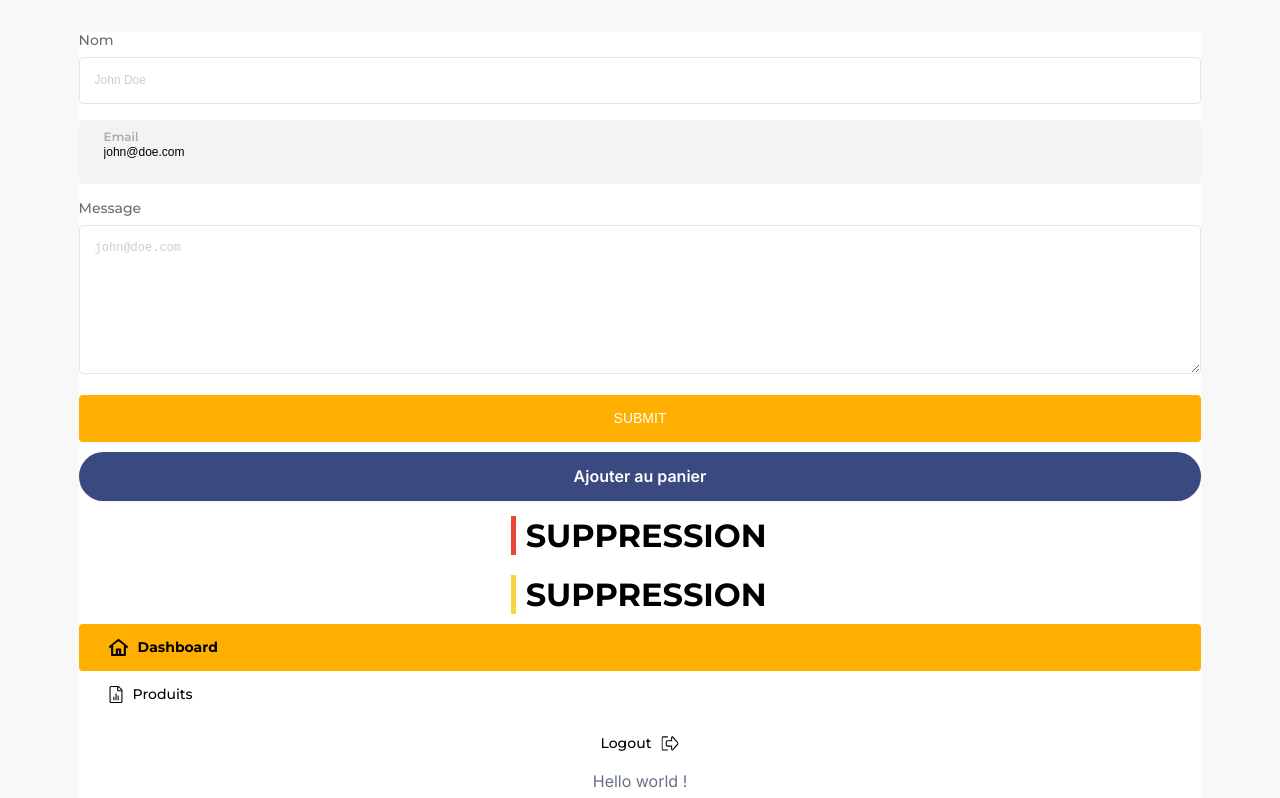
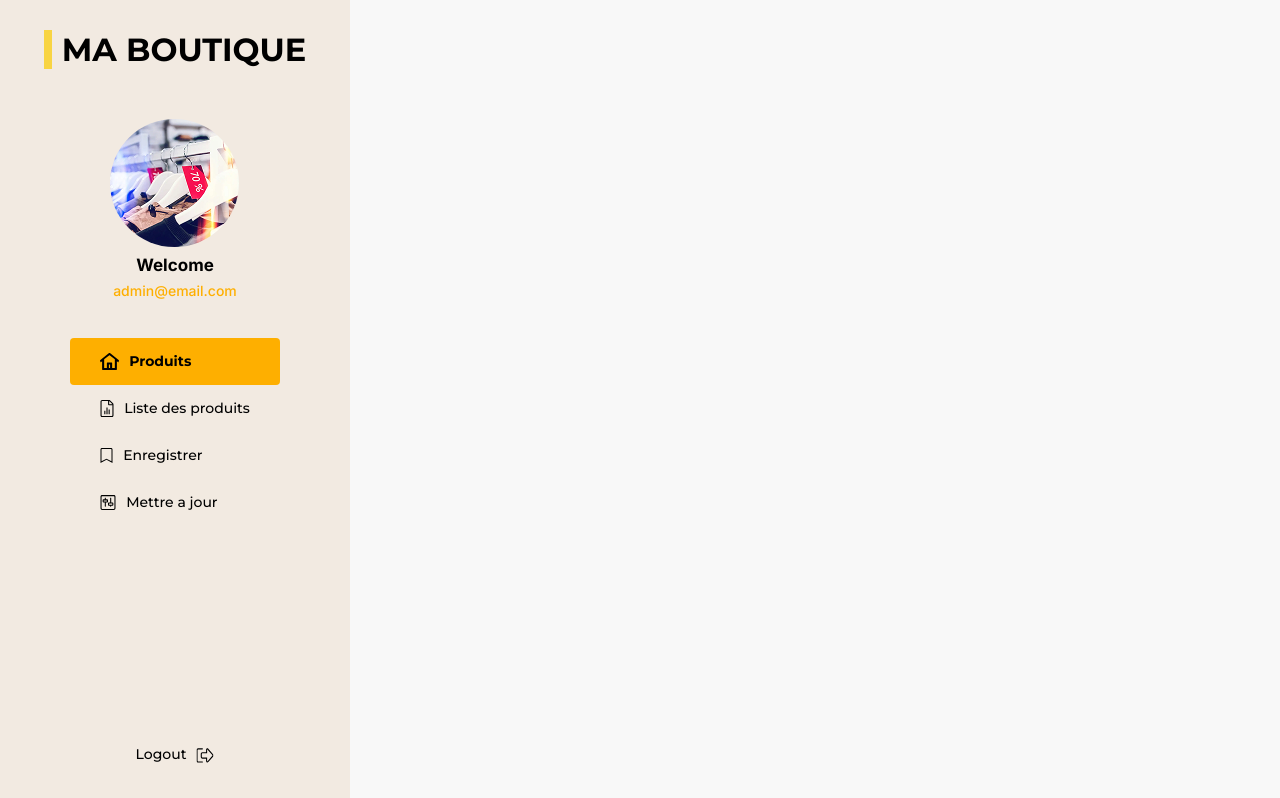
Before and after one commit to cia-formation/projet-e-commerce-react, a React (Vite) app: page / in a window 1280 px wide. Shown: the top 798 px of the page. Built offline with nearby package versions, Linux system fonts and the light colour scheme.

Commit message:
Sidebar component created

```diff
--- a/src/App.jsx
+++ b/src/App.jsx
@@ -16,18 +16,21 @@ import { shoes } from './assets/images'
 import Tag from './components/Tag/Tag'
 import Pagination from './components/Pagination/Pagination'
 import Hero from './components/Hero/Hero'
+import Sidebar from './layouts/Sidebar/Sidebar'
 
 function App() {
 
   return (
     <main className='app'>
-      <InputText label="Nom" placeholder="John Doe" name="name" type="text" />
+      {/* <InputText label="Nom" placeholder="John Doe" name="name" type="text" />
       <InputText label="Email" placeholder="john@doe.com" name="email" type="email" labelInlined/>
       <InputText label="Message" placeholder="john@doe.com" name="message" type="textarea" />
       <Button label={'Submit'} />
       <Button label={'Ajouter au panier'} customBg={'#3A4980'} isRounded/>
-      <Heading label={'SUPPRESSION'} customColor={'#EA4637'} />
+
+      <Heading label={'AJOUTER'} customColor={'#EA4637'} />
       <Heading label={'SUPPRESSION'}  />
+
       <IconLink path={'#'} label={'Dashboard'} icon={dashboard} isActive/>
       <IconLink path={'#'} label={'Produits'} icon={products}/>
       <IconLink path={'#'} label={'Logout'} icon={logout} isReversed/>
@@ -42,7 +45,8 @@ function App() {
       <Tag icon={starAlt} value={'4.8'} color={'#D48D3B'} />
       <Tag icon={comment} value={'67 Reviews'} color={'#3A4980'} />
       <Pagination pages={7} activePage={1}/>
-      <Hero />
+      <Hero /> */}
+      <Sidebar />
     </main>
   )
 }
--- a/src/assets/images/index.js
+++ b/src/assets/images/index.js
@@ -1,5 +1,6 @@
 import user from './user.png'
 import shoes from './shoes.png'
 import hero from './hero.png'
+import shop from './shop.png'
 
-export {user, shoes, hero}
+export {user, shoes, hero, shop}
--- a/src/components/Heading/heading.css
+++ b/src/components/Heading/heading.css
@@ -6,7 +6,7 @@
 }
 
 .heading span {
-    background-color: #F8D442;
+    background-color: #F8D442 ;
 }
 
 .heading h1 {
--- a/src/components/Hero/Hero.jsx
+++ b/src/components/Hero/Hero.jsx
@@ -7,7 +7,7 @@ const Hero = () => {
     return (
         <div className='hero'>
             <div className="action">
-                <Typography text={'Grab Upto 50% Off On Selected Headphone'} color={'#3A4980'} fontSize={'34px'} fontWeight={700} lineHeight={'100%'} textAlign={'flex-start'} />
+                <Typography text={'Grab Upto 50% Off On Selected Headphone'} color={'#3A4980'} fontSize={'34px'} fontWeight={700} lineHeight={'100%'} textAlign={'start'} />
                 <Button label={'Buy Now'} customBg={'#3A4980'} customColor={'white'} isRounded width={'auto'} />
             </div>
 
--- a/src/components/Typography/Typography.jsx
+++ b/src/components/Typography/Typography.jsx
@@ -2,9 +2,9 @@ import PropTypes from 'prop-types'
 import './typography.css'
 import { check } from '../../assets/icons'
 
-const Typography = ({text, color, fontSize, fontWeight, lineHeight, decoration, textAlign, isChecked}) => {
+const Typography = ({text, color, fontSize, fontWeight, decoration, textAlign, isChecked}) => {
     return (
-        <p className="typography" style={{color: color, fontSize: fontSize, fontWeight: fontWeight, lineHeight: lineHeight, textDecoration: decoration, textAlign: textAlign}}>
+        <p className="typography" style={{color: color, fontSize: fontSize, fontWeight: fontWeight, textDecoration: decoration, textAlign: textAlign}}>
             {
                 isChecked &&
                 <img src={check} alt="check" className="icon"/>
@@ -19,7 +19,6 @@ Typography.protoTypes = {
     color: PropTypes.string,
     fontSize: PropTypes.string,
     weight: PropTypes.number,
-    lineHeight: PropTypes.string,
     textAlign: PropTypes.string,
     decoration: PropTypes.string
 }
--- a/src/components/Typography/typography.css
+++ b/src/components/Typography/typography.css
@@ -2,7 +2,7 @@
     font-family: Inter;
     font-weight: 400;
     font-size: 16px;
-    line-height: 27.2px;
+    line-height: 100%;
     color: #667085;
     display: flex;
     align-items: center;
--- /dev/null
+++ b/src/layouts/Sidebar/Sidebar.jsx
@@ -0,0 +1,33 @@
+import { dashboard, logout, products, save, update } from "../../assets/icons"
+import { shop } from "../../assets/images"
+import Heading from "../../components/Heading/Heading"
+import IconLink from "../../components/IconLink/IconLink"
+import Typography from "../../components/Typography/Typography"
+import "./sidebar.css"
+
+const Sidebar = () => {
+
+    return (
+        <div className="sidebar">
+            <aside>
+            <Heading label={'MA BOUTIQUE'} />
+                <div className="profile">
+                    <img src={shop} alt="Shop" />
+                    <Typography text={'Welcome'} fontWeight={700} fontSize={'17px'} color={'black'} />
+                    <Typography text={'admin@email.com'} fontWeight={500} fontSize={'14px'} color={'#FEAF00'} />
+                </div>
+
+                <div className="links">
+                    <IconLink path={'#'} label={'Produits'} icon={dashboard} isActive />
+                    <IconLink path={'#'} label={'Liste des produits'} icon={products} />
+                    <IconLink path={'#'} label={'Enregistrer'} icon={save} />
+                    <IconLink path={'#'} label={'Mettre a jour'} icon={update} />
+                </div>
+
+            </aside>
+            <IconLink path={'#'} label={'Logout'} icon={logout} isReversed />
+        </div>
+    )
+}
+
+export default Sidebar
--- /dev/null
+++ b/src/layouts/Sidebar/sidebar.css
@@ -0,0 +1,29 @@
+.sidebar {
+    position: absolute;
+    top: 0;
+    left:0;
+    height: 100vh;
+    width: 350px;
+    background-color: #F2EAE1;
+    display: flex;
+    flex-direction: column;
+    justify-content: space-between;
+    align-items: center;
+    padding: 20px;
+}
+
+.sidebar aside{
+    display: flex;
+    flex-direction: column;
+    justify-content: center;
+    align-items: center;
+    gap: 40px;
+}
+
+.sidebar aside .profile {
+    display: grid;
+    gap: 10px;
+}
+.sidebar aside .profile img{
+    border-radius: 50%;
+}
```
Also changed, not shown: src/assets/images/shop.png (added).
